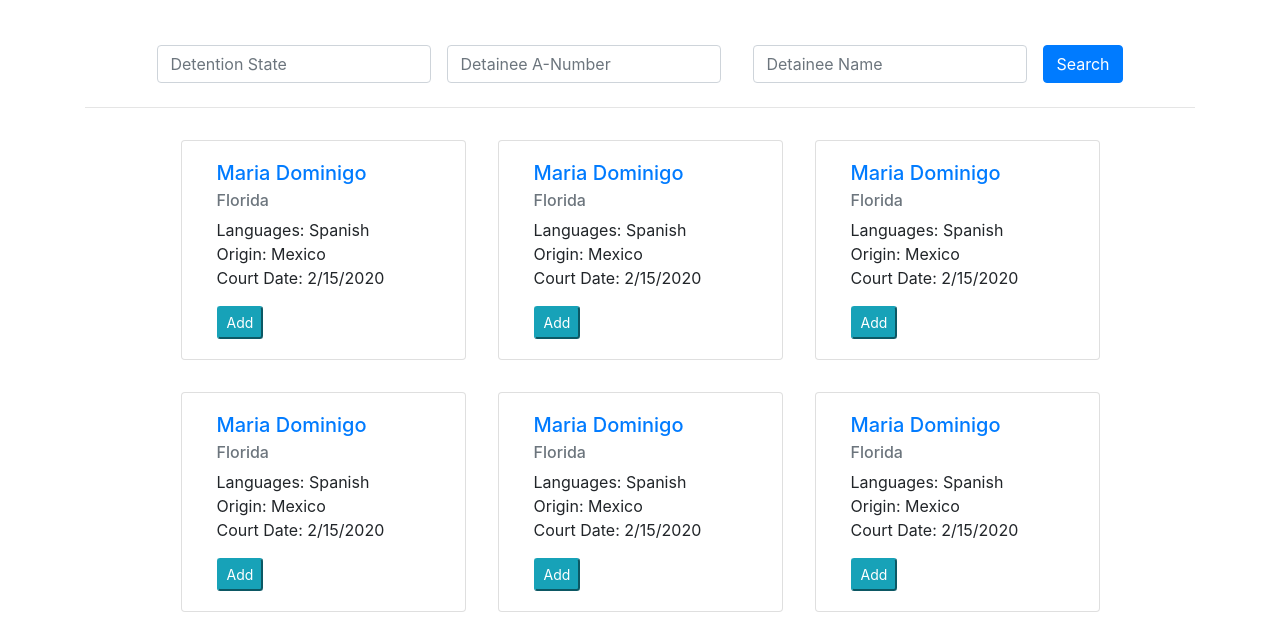
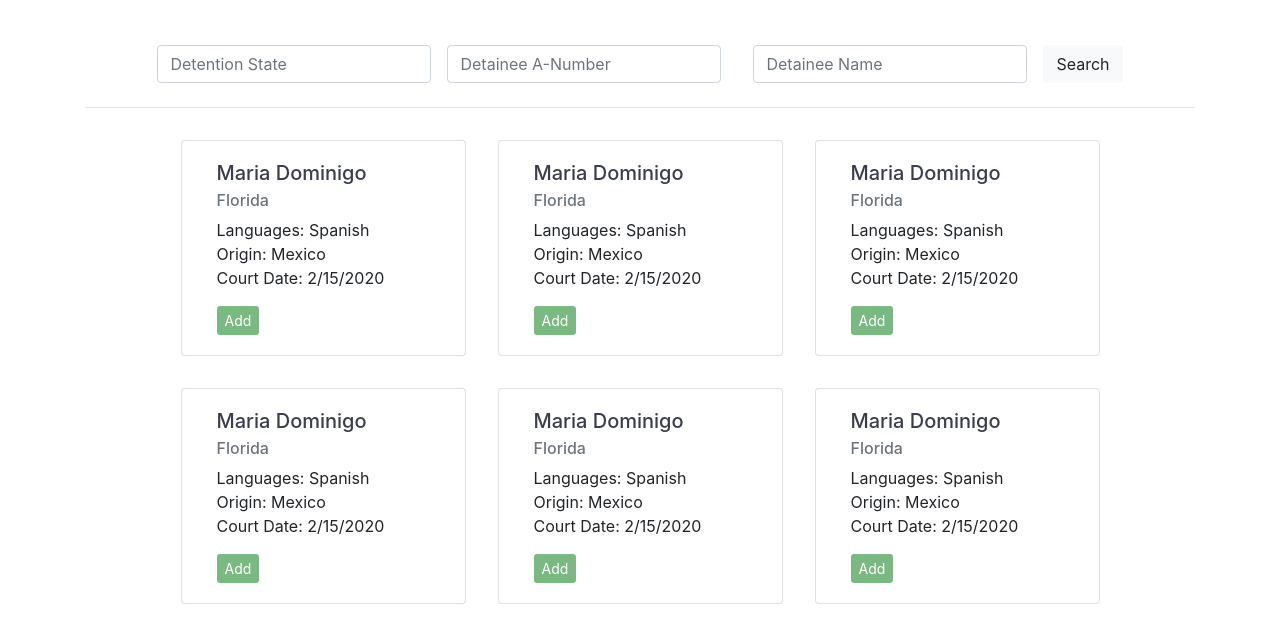
Before and after one commit to joeliosa/ProjectAid, a plain HTML site: page public/detainees.html in a window 1280 px wide. Shown: the part 155-788 px from the top of the page. Drawn offline with nearby package versions, Linux system fonts and the light colour scheme.

Commit message:
updated detainee.html

```diff
--- a/public/detainees.css
+++ b/public/detainees.css
@@ -2,6 +2,18 @@
 	margin-left: 15%;
 }
 
-.filter {
-	/*border: 1px black solid;*/
+a {
+	color: #3A3D4B;
 }
+a:hover {
+	color: #7AB981;
+}
+.btn-info {
+	background-color: #7AB981;
+	border: #7AB981;
+}
+
+.btn-info:hover {
+	background-color: #3A3D4B;
+	border: #3A3D4B;
+}
--- a/public/detainees.html
+++ b/public/detainees.html
@@ -8,7 +8,7 @@
 </head>
 <body>
 
-    <nav1 class="navbar navbar-dark bg-dark">
+    <nav1 class="navbar navbar-dark" style="background-color: #3A3D4B">
     	<a href="#"><span class="navbar-brand mb-0 h1">LawyerMatch</span></a>
     </nav1>
 
@@ -16,7 +16,7 @@
     <h1 id="title">Detainee Search</h1>
 </div>
 
-    <div class="container" id="detainee-container">
+    <div class="container"">
         <form class="form-inline row justify-content-center">
           <div class="form-group mb-2">
             <!-- <label for="state" class="mr-2">State</label> -->
@@ -30,7 +30,7 @@
             <label for="name" class="sr-only">Name</label>
             <input type="text" class="form-control" id="name" placeholder="Detainee Name">
           </div>
-          <button type="submit" class="btn btn-primary mb-2">Search</button>
+          <button type="submit" class="btn btn-light mb-2">Search</button>
         </form>
 
         <hr>
@@ -50,7 +50,7 @@
     	</div>
     	<div class="card profile col-3 m-3" style="width: 18rem;">
     		<div class="card-body">
-    			<span><a href="#"><h5 class="card-title">Maria Dominigo</h5></a>
+    			<span><a href="#" ><h5 class="card-title">Maria Dominigo</h5></a>
     			<h6 class="card-subtitle mb-2 text-muted">Florida</h6>
     			<p class="card-text">
     				Languages: Spanish<br>
```
Also changed, not shown: public/index.html (+1 -4 lines).
